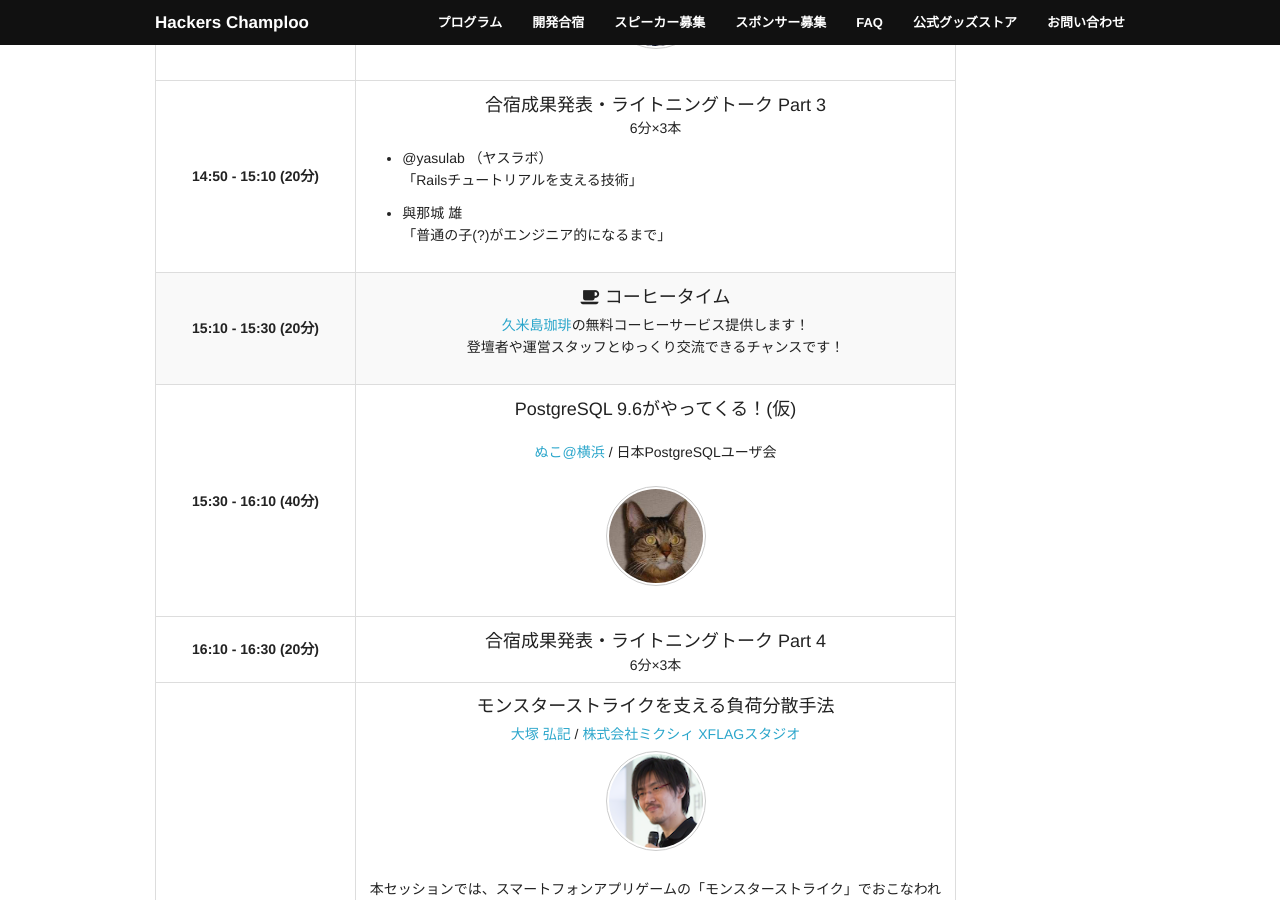
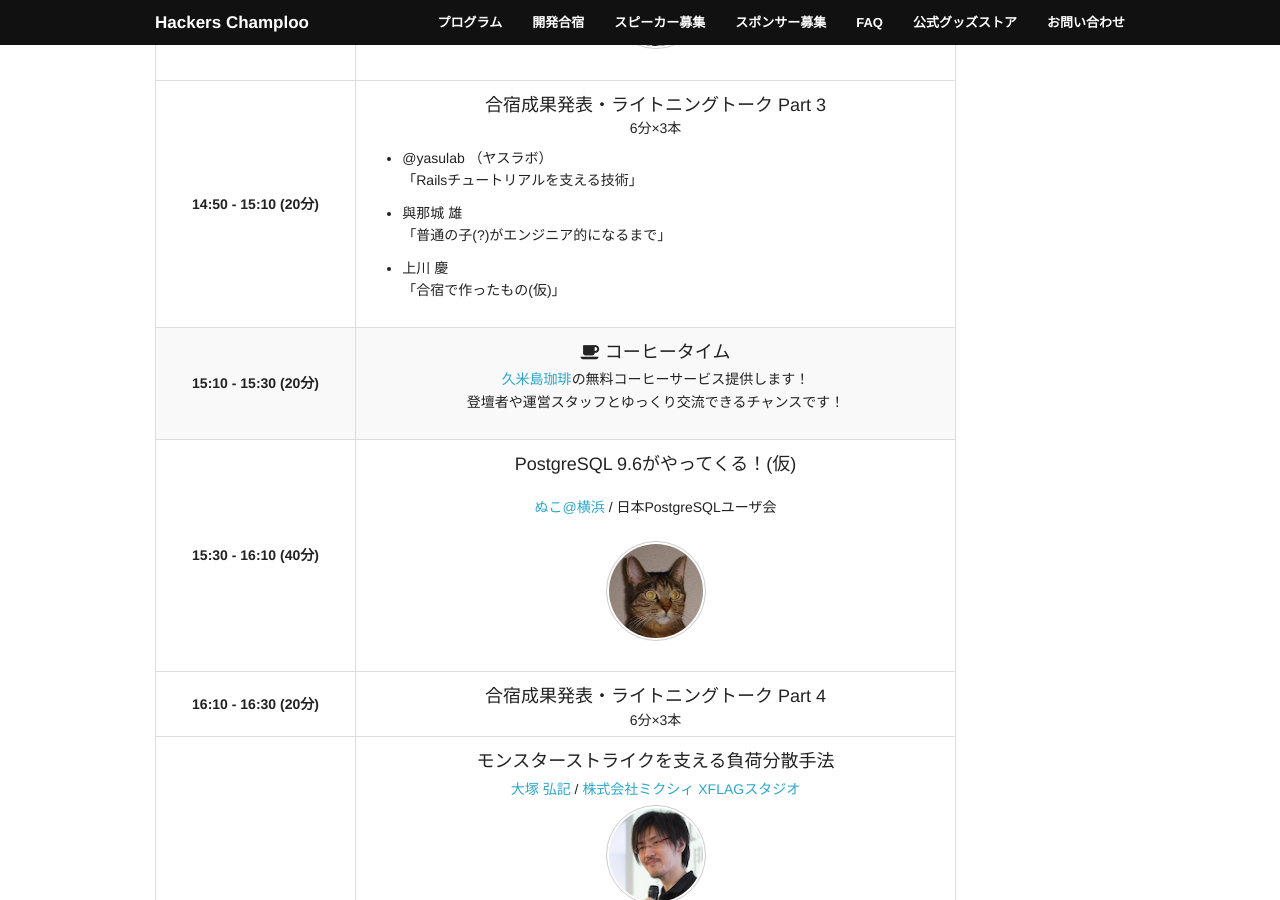
Before and after one commit to hackers-champloo/hackers-champloo.github.io, a Jekyll site: the page built from 2016/program.md, in a window 1280 px wide and 900 px high, scrolled down 3338 px. Built offline with Jekyll 4.4.1, drawn with Linux system fonts in a browser that asks for light colours; nearby versions of some CDN libraries.

Commit message:
上川さんLT追加

```diff
--- a/2016/program.md
+++ b/2016/program.md
@@ -177,6 +177,7 @@ description: 2016年6月25日(土) 9:50 開始・ＫＢＣ学園 専修学校
             <ul>
               <li>@yasulab （ヤスラボ）<br />「Railsチュートリアルを支える技術」</li>
               <li>與那城 雄<br />「普通の子(?)がエンジニア的になるまで」</li>
+              <li>上川 慶<br />「合宿で作ったもの(仮)」</li>
             </ul>
 
         </td>
```
